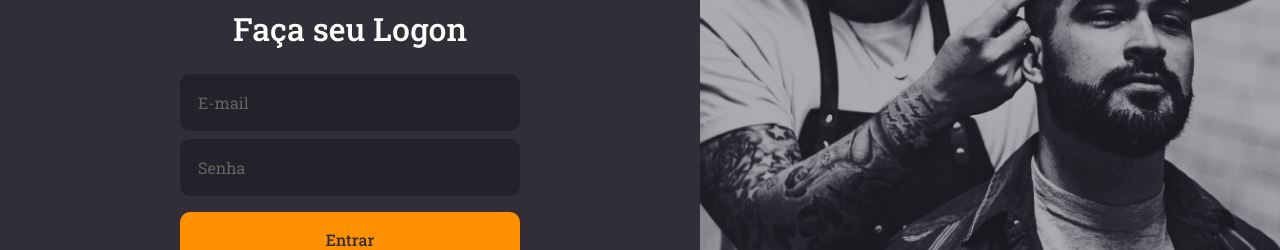
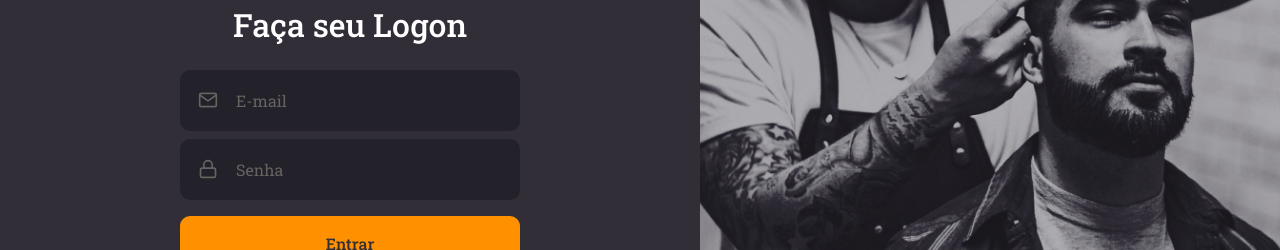
Before and after one commit to cleitonosilva/goBarberWeb, a React (Create React App) app: page / in a window 1280 px wide. Shown: the part 285-535 px from the top of the page. Built offline with nearby package versions, Linux system fonts and the light colour scheme.

Commit message:
Importando components e passando parametros

```diff
--- a/src/pages/Signin/index.tsx
+++ b/src/pages/Signin/index.tsx
@@ -1,7 +1,10 @@
 import React from 'react';
 
 import logoimg from '../../assets/logo.svg';
-import { FiLogIn } from 'react-icons/fi';
+import { FiLogIn, FiMail, FiLock } from 'react-icons/fi';
+
+import Input from '../../components/Input'
+import Button from '../../components/Button'
 
 import {Container, Content, Background } from './styles'
 
@@ -15,10 +18,10 @@
     <form>
         <h1>Faça seu Logon</h1>
 
-        <input placeholder="E-mail"/>
-        <input type="passowrd" placeholder="Senha"/>
+        <Input name="e-mail" icon={FiMail} placeholder="E-mail"/>
+        <Input name="password" icon={FiLock} type="password" placeholder="Senha"/>
 
-        <button type="submit">Entrar</button>
+        <Button type="submit">Entrar</Button>
 
         <a href="forgot">Esqueci minha senha</a>
    </form>
```
